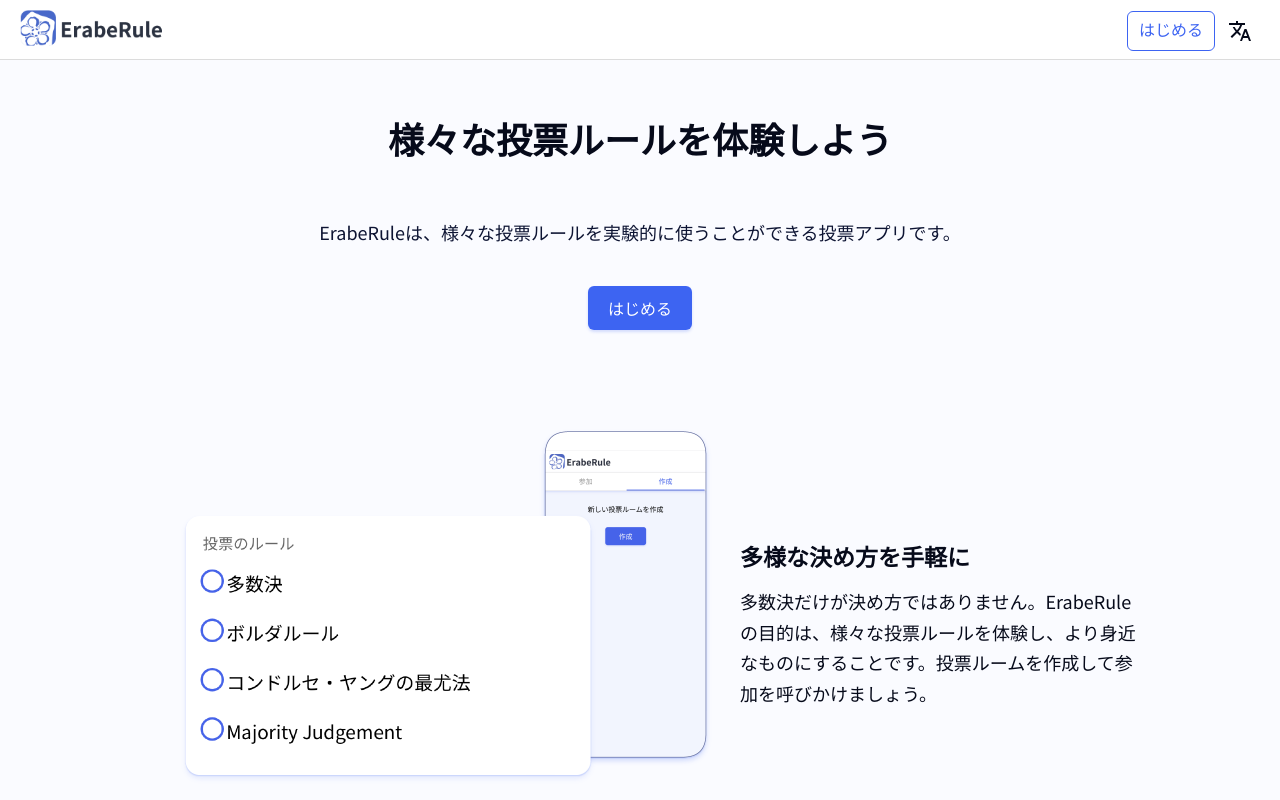
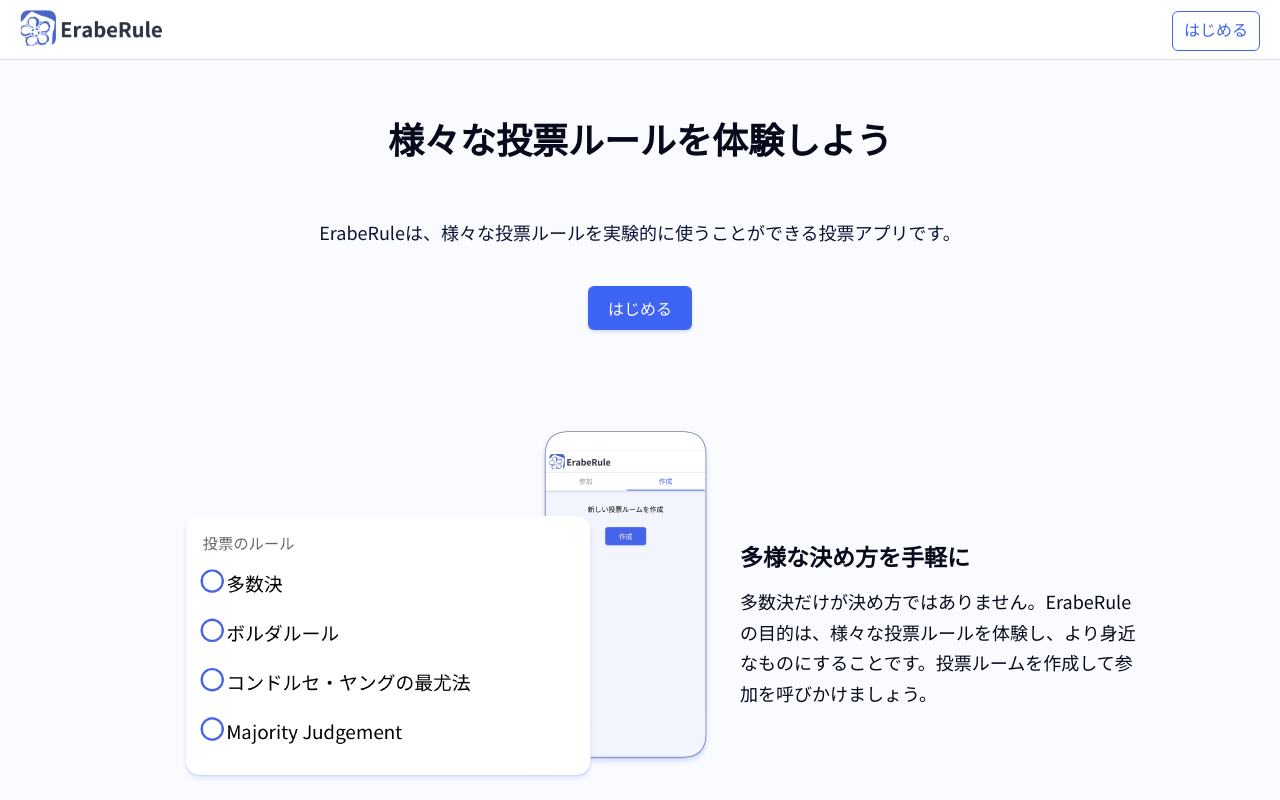
Before and after one commit to moyotsukai/eraberule-lp, a Next.js app: page / in a window 1280 px wide. Shown: the top 800 px of the page. Built offline with nearby package versions, Linux system fonts and the light colour scheme.

Commit message:
clean: Hide language button temporaly

```diff
--- a/components/common/Header.tsx
+++ b/components/common/Header.tsx
@@ -28,8 +28,8 @@
         url="https://app.eraberule.com"
         size="small"
       />
-      <Spacer x={5} />
-      <LanguageMenu />
+      {/* <Spacer x={5} />
+      <LanguageMenu /> */}
     </div>
   )
 }
```
